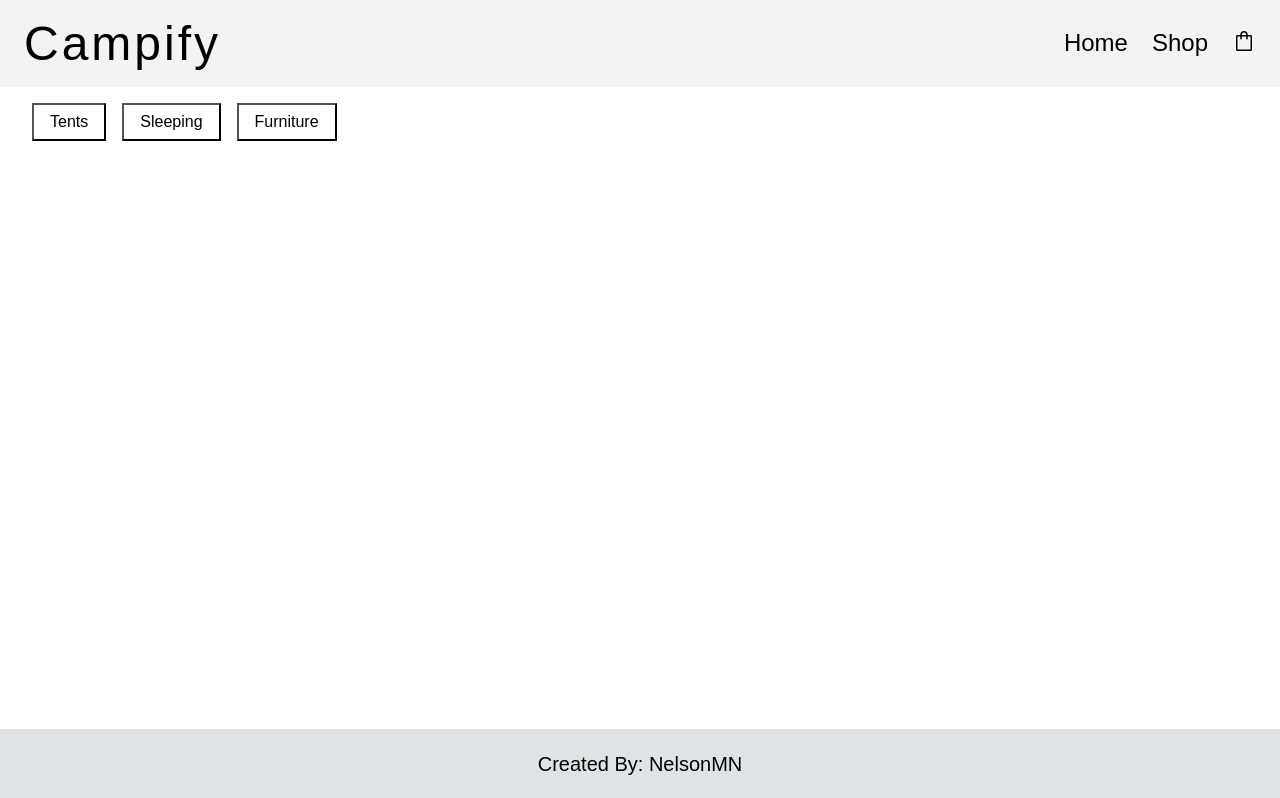
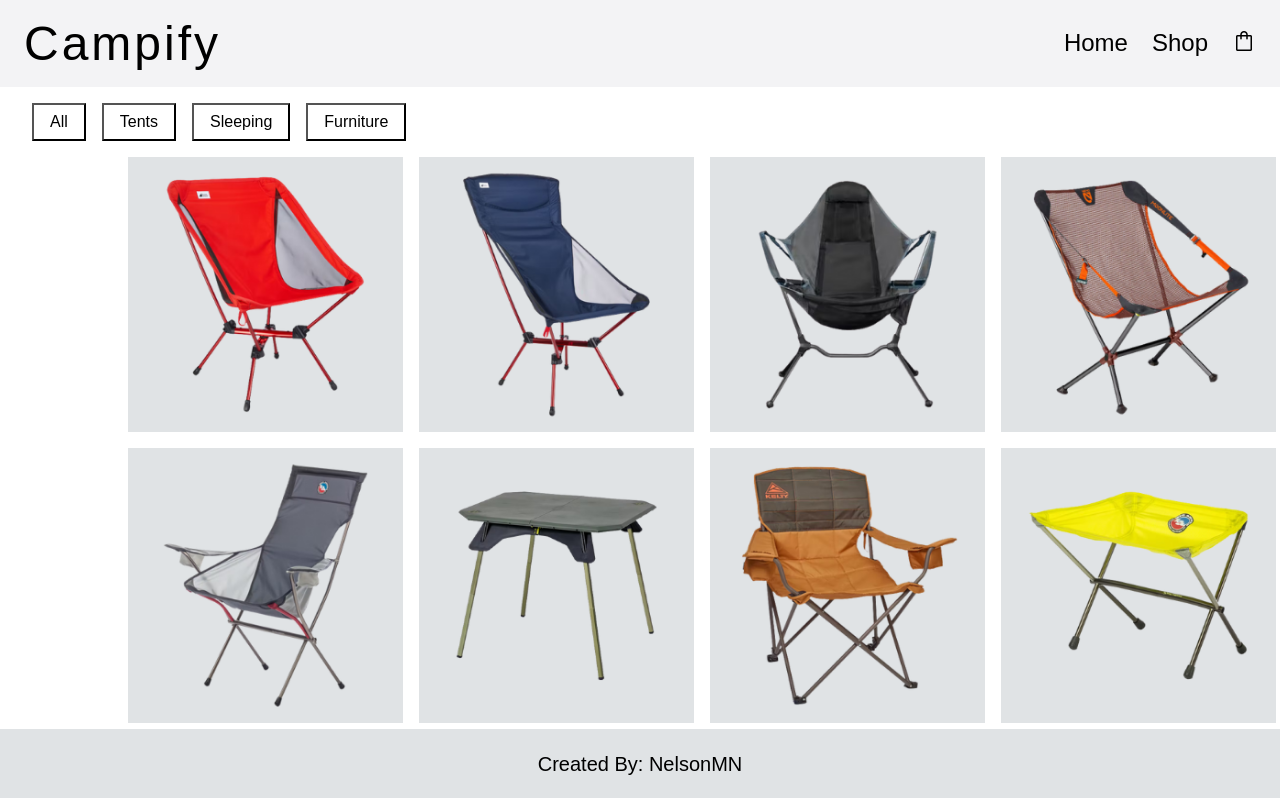
Before and after one commit to NelsonMN/shopping-cart, a React (Create React App) app: page /shop in a window 1280 px wide. Shown: the top 798 px of the page. Built offline with nearby package versions, Linux system fonts and the light colour scheme.

Commit message:
Added some shop functionality

```diff
--- a/src/pages/Header.js
+++ b/src/pages/Header.js
@@ -8,7 +8,7 @@ const Header = () => {
       <nav>
         <Link to='/'>Home</Link>
         <Link to='/shop'>Shop</Link>
-        <Link to='/cart'><span class="material-symbols-outlined">shopping_bag</span></Link>
+        <Link to='/cart'><span className="material-symbols-outlined">shopping_bag</span></Link>
       </nav>
     </div>
   );
--- a/src/pages/Routes.js
+++ b/src/pages/Routes.js
@@ -3,19 +3,28 @@ import React, { useState, useEffect } from "react";
 import App from "../App";
 import Shop from "./Shop";
 import Cart from './Cart';
-import Home from "./Home";
+import all from '../data/all'
 
 const RouteSwitch = () => {
-  const [category, setCategory] = useState('');
+  const [items, setItems] = useState(all)
   const [cart, setCart] = useState([]);
   const [total, setTotal] = useState(0);
 
+  const getItems = (e) => {
+    if (e.target.textContent === 'All') {
+      setItems(all)
+    } else {
+      const items = all.filter((item) => item.category === e.target.textContent.toLowerCase())
+      setItems(items)
+      console.log(items)
+    }
+  };
 
   return (
     <BrowserRouter>
       <Routes>
         <Route path='/' element={<App />} />
-        <Route path='/shop' element={<Shop />} />
+        <Route path='/shop' element={<Shop items={items} getItems={getItems} />} />
         <Route path='/cart' element={<Cart />} />
       </Routes>
     </BrowserRouter>
--- a/src/pages/Shop.js
+++ b/src/pages/Shop.js
@@ -1,21 +1,42 @@
 import Header from './Header';
 import Footer from './Footer';
 import '../styles/shop.css';
-import React, { useState, useEffect } from 'react';
 
-const Shop = () => {
+const Shop = ({ getItems, items }) => {
 
   return (
     <div>
       <Header />
       <nav className='nav'>
-        <button>Tents</button>
-        <button>Sleeping</button>
-        <button>Furniture</button>
+        <button onClick={getItems}>All</button>
+        <button onClick={getItems}>Tents</button>
+        <button onClick={getItems}>Sleeping</button>
+        <button onClick={getItems}>Furniture</button>
       </nav>
+      <Display items={items} />
       <Footer />
     </div>
   );
 };
 
+
+const Display = ({ items }) => {
+
+  return (
+  <div className='catalog'>
+    {items.map((element) => {
+      return (
+        <div className='item' key={element.id}>
+          <img src={element.image} alt=''></img>
+        </div>
+      )
+    })}
+  </div>
+  )
+}
+
+
+
+
+
 export default Shop;
--- a/src/styles/footer.css
+++ b/src/styles/footer.css
@@ -1,11 +1,10 @@
 .footer {
     padding: 1.5rem 0;
     width: 100%;
+    bottom: 0;
+    position: absolute;
     text-align: center;
     background-color: rgb(224, 227, 229);
-    transition-duration: .5s;
-    position: fixed;
-    bottom: 0;
   }
 
 .footer > a {
--- a/src/styles/home.css
+++ b/src/styles/home.css
@@ -47,8 +47,8 @@
     display: flex;
     align-items: center;
     justify-content: center;
-    height: 325px;
-    width: 325px;
+    height: 275px;
+    width: 275px;
     background-color:rgb(224, 227, 229);
     transition: .5s;
     cursor: pointer;
@@ -60,8 +60,8 @@
 }
 
 .featured > img {
-    height: 300px;
-    width: 300px;
+    height: 275px;
+    width: 275px;
 }
 
 .hero-text {
--- a/src/styles/shop.css
+++ b/src/styles/shop.css
@@ -2,6 +2,11 @@
     padding: 1rem 2rem;
     display: flex;
     gap: 1rem;
+}
+
+img {
+    height: 275px;
+    width: 275px;
 }
 
 .nav > button {
@@ -10,3 +15,18 @@
     background-color: white;
     cursor: pointer;
 }
+
+.catalog {
+    padding: 0 8rem;
+    display: grid;
+    justify-items: center;
+    align-content: center;
+    grid-template-columns: repeat(4, 1fr);
+    gap: 1rem;
+}
+
+.item {
+    height: 275px;
+    width: 275px;
+    background-color: rgb(224, 227, 229);
+}
```
Also changed, not shown: src/data/categories.js (deleted, +0 -7 lines), src/App.css (line endings or trailing spaces).
